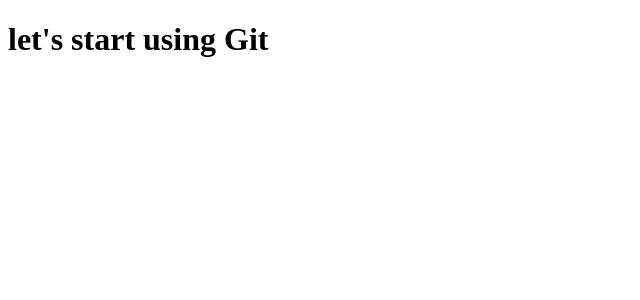
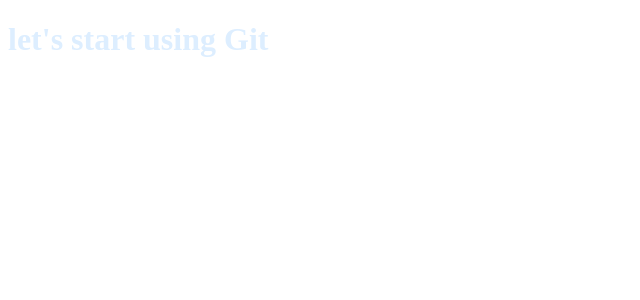
Before and after one commit to johanstuijt66/johanstuijt66.github.io, a Jekyll site: the page built from index.html, in a window 1280 px wide. Shown: the top 300 px of the page, without its empty margins (0-640 px from the left). Built offline with Jekyll 4.4.1, drawn with Linux system fonts in a browser that asks for light colours.

Commit message:
Update style.css

```diff
--- a/css/style.css
+++ b/css/style.css
@@ -1,3 +1,6 @@
+h1 {
+  color: #def;
+}
 p {
   font-size: 14px;
 }
```
